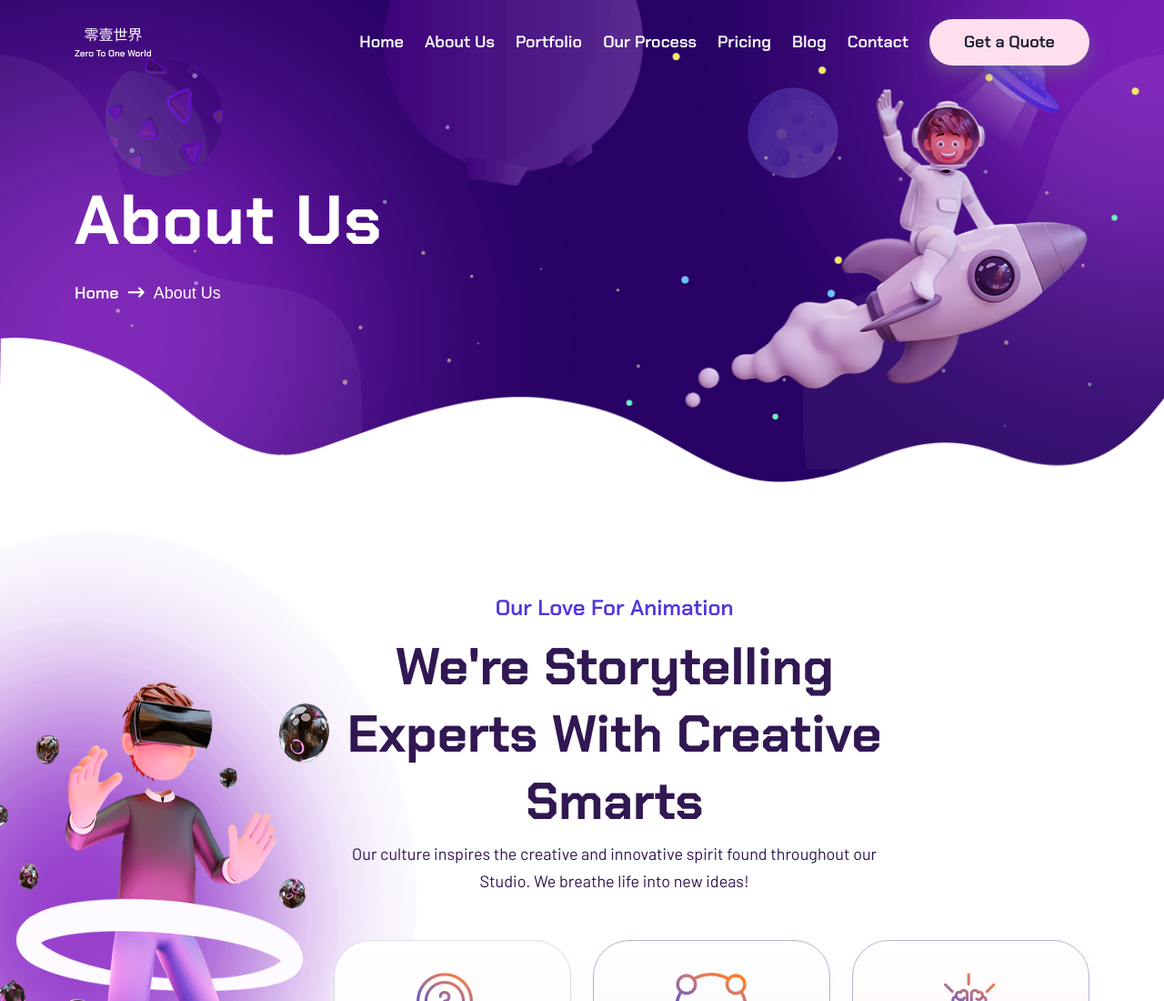
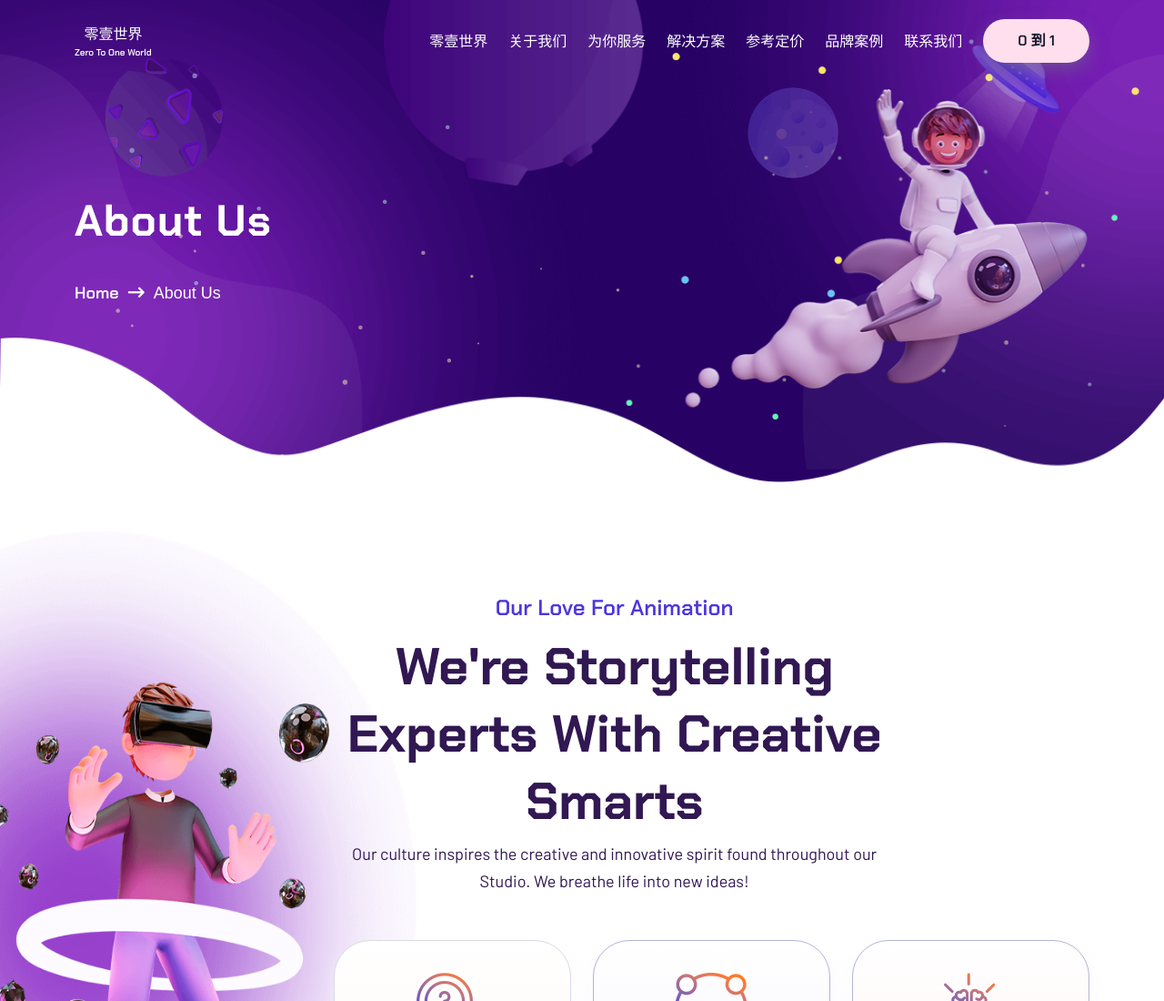
Before and after one commit to snailsph/snailsph.github.io, a plain HTML site: page about.html in a window 1280 px wide. Shown: the top 1100 px of the page at 91% size. Drawn offline with nearby package versions, Linux system fonts and the light colour scheme; a script that the page names is missing.

Commit message:
feat: 更新header

```diff
--- a/about.html
+++ b/about.html
@@ -5,7 +5,7 @@
    <meta charset="UTF-8">
    <meta http-equiv="X-UA-Compatible" content="IE=edge">
    <meta name="viewport" content="width=device-width, initial-scale=1.0">
-   <title>Anime & Cartoon Studio HTML Template</title>
+   <title>零壹世界 Zero To One World</title>
    <!--Favicon img-->
    <link rel="shortcut icon" href="assets/img/favicon/favicon.png">
    <!--Bootstarp min css-->
@@ -64,29 +64,29 @@
          </div>
          <ul class="main-menu">
             <li class="active">
-               <a href="index.html">Home</a>
+               <a href="index.html">零壹世界</a>
             </li>
             <li>
-               <a href="about.html">About Us</a>
+               <a href="about.html">关于我们</a>
             </li>
             <li>
-               <a href="portfolio.html">Portfolio</a>
+               <a href="portfolio.html">为你服务</a>
             </li>
             <li>
-               <a href="process.html">Our Process</a>
+               <a href="process.html">解决方案</a>
             </li>
             <li>
-               <a href="pricing.html">Pricing</a>
+               <a href="pricing.html">参考定价</a>
             </li>
             <li>
-               <a href="blog.html">Blog</a>
+               <a href="blog.html">品牌案例</a>
             </li>
             <li>
-               <a href="contact.html">Contact</a>
+               <a href="contact.html">联系我们</a>
             </li>
             <li class="head-btn">
                <a href="quote.html" class="cmn--btn">
-                  <span>Get a Quote</span>
+                  <span>0 到 1</span>
                </a>
             </li>
          </ul>
--- a/assets/css/main.css
+++ b/assets/css/main.css
@@ -90,7 +90,7 @@ h6 {
 }
 
 h1 {
-  font-size: 76px;
+  font-size: 48px;
   font-weight: 700;
   line-height: 91.2px;
   margin-top: -7px;
@@ -558,8 +558,7 @@ p {
 }
 .header-wrapper .main-menu li a {
   color: var(--white-color);
-  font-weight: 600;
-  font-size: 18px;
+  font-size: 16px;
   transition: all 0.3s;
 }
 .header-wrapper .main-menu li a:hover {
```
Also changed, not shown: blog.html (+9 -9 lines), career.html (+9 -9 lines), contact.html (+9 -9 lines), portfolio.html (+9 -9 lines), pricing.html (+9 -9 lines), process.html (+9 -9 lines), quote.html (+9 -9 lines).
